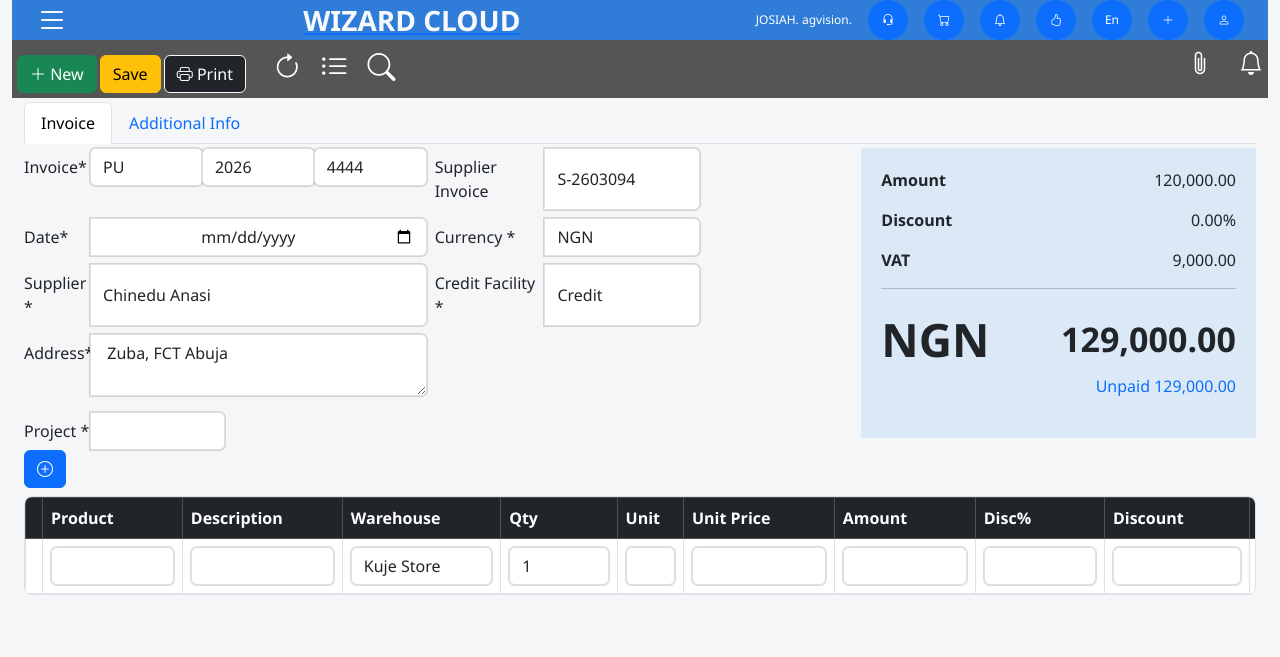
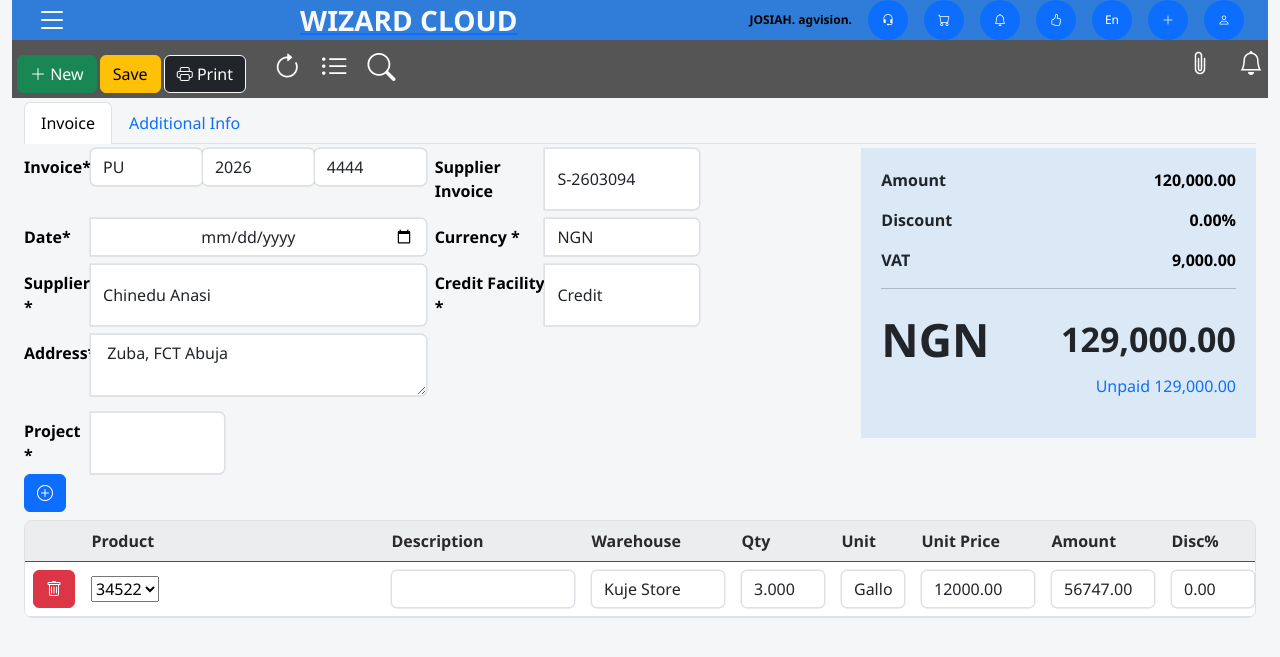
Before and after one commit to Josiah5x/Inventory-Management-System-New, a Django app: page /purchase/update/22/ in a window 1280 px wide. Shown: the top 657 px of the page. Run offline with Django 5.2, Linux system fonts and the light colour scheme; data comes from the database, SQL or seed files in the repository; both versions use the stored data as it was after the commit; some libraries are stand-ins or nearby versions.

Commit message:
work on order and purchase

```diff
--- a/automate1/static/js/script.js
+++ b/automate1/static/js/script.js
@@ -33,7 +33,7 @@ $(document).ready(function () {
     let newRow = `
        <tr>
                 <td>
-                   <button type="button" class="btn btn-danger" id="delete-row">
+                   <button type="button"  class="btn btn-danger remove-row" data-bs-toggle="modal" data-bs-target="#confirmModal" id="delete-row">
                       <i class="bi bi-trash"></i>
                   </button>
                 </td>
@@ -91,6 +91,7 @@ $(document).ready(function () {
         `;
 
     $("#table-body").append(newRow);
+
     let select = $("#table-body tr:last .product-select");
 
     select.append('<option value="">Select Product</option>');
--- a/automate1/templates/update_purchase.html
+++ b/automate1/templates/update_purchase.html
@@ -25,6 +25,11 @@
         font-size: 12px;
     }
 
+    span {
+        color: black;
+        font-weight: 600;
+    }
+
     .summary {
         background: #dbe9f6;
         padding: 20px;
@@ -50,7 +55,7 @@
     .form-control,
     .form-select {
         background: #fff;
-        box-shadow: rgba(0, 0, 0, 0.02) 0px 1px 3px 0px, rgba(27, 31, 35, 0.15) 0px 0px 0px 1px;
+        box-shadow: rgba(0, 0, 0, 0.02) 0px 1px 3px 0px, rgba(27, 31, 35, 0.15) 0px 0px 0px 0.4px;
     }
 
     .add-btn {
@@ -64,6 +69,14 @@
         justify-content: center;
         font-size: 28px;
     }
+
+    .product-code-col {
+    min-width: 280px;
+}
+
+.description-col {
+    min-width: 200px;
+}
 
     .table-container{
     max-height:500px;      /* Adjust the height as needed */
@@ -82,8 +95,8 @@
     position:sticky;
     top:0;
     z-index:10;
-    background:#212529;
-    color:#fff;
+    background:#ebedee;
+    color:#2b2929;
     white-space:nowrap;
 }
 
@@ -93,20 +106,44 @@
     vertical-align:middle;
 }
 
-.product-code-col {
-    min-width: 280px;
+.product-results{
+    position:absolute;
+    top:100%;
+    left:0;
+    right:0;
+    background:#fff;
+    border:1px solid #ddd;
+    max-height:250px;
+    overflow-y:auto;
+    z-index:9999;
+    display:none;
 }
 
-.description-col {
-    min-width: 450px;
+.select2-container--default .select2-selection--single {
+    height: 42px;
+    border: 2px solid #0d6efd;
+    border-radius: 8px;
+    background: #fff;
 }
 
-.product-code-input {
-    min-width: 280px;
+.select2-container--default .select2-selection--single .select2-selection__rendered {
+    line-height: 38px;
+    padding-left: 10px;
+    font-size: 14px;
 }
 
-.description-input {
-    min-width: 450px;
+.select2-container--default .select2-selection--single .select2-selection__arrow {
+    height: 40px;
+}
+
+.product-item{
+    padding:8px 12px;
+    cursor:pointer;
+}
+
+.product-item:hover{
+    background:#0d6efd;
+    color:#fff;
 }
 </style>
 <div class="toolbar d-flex justify-content-between">
@@ -128,6 +165,10 @@
             <li class="nav-item"><a class="nav-link active">Invoice</a></li>
             <li class="nav-item"><a class="nav-link">Additional Info</a></li>
         </ul>
+
+
+
+
         <div class="row mt-1">
             <div class="col-lg-8">
                 <div class="row g-2">
@@ -153,7 +194,6 @@
                             <input class="form-control text-center" type="date" name="date">
                         </div>
                     </div>
-
 
                     <div class="col-md-4">
                         <div class="input-group">
@@ -241,76 +281,85 @@
     </button>
 </div>
         <div class="table-container">
-    <table class="table table-hover table-bordered">
+    <table class="table table-hover">
         <thead class="table-dark sticky-top">
             <tr>
-                <th></th>
-                <th>Product</th>
-                <th>Description</th>
-                <th>Warehouse</th>
-                <th>Qty</th>
-                <th>Unit</th>
-                <th>Unit Price</th>
-                <th>Amount</th>
-                <th>Disc%</th>
-                <th>Discount</th>
-                <th>Gross Amount</th>
-            </tr>
+                        <th>
+                        </th>
+                        <th class="product-code-col">Product</th>
+                        <th class="description-col">Description</th>
+                        <th style="min-width: 150px;">Warehouse</th>
+                        <th style="min-width: 100px;">Qty</th>
+                        <th style="min-width: 80px;">Unit</th>
+                        <th style="min-width: 130px;">Unit Price</th>
+                        <th style="min-width: 120px;">Amount</th>
+                        <th style="min-width: 100px;">Disc%</th>
+                        <th style="min-width: 100px;">Discount</th>
+                        <th style="min-width: 100px;">Gross Amount</th>
+                    </tr>
         </thead>
 
         <tbody id="table-body">
+            {% for item in orderitems %}
 
             <tr>
-                <td></td>
+                <td>
+                   <button type="button"  class="btn btn-danger remove-row" data-bs-toggle="modal" data-bs-target="#confirmModal" id="delete-row">
+                      <i class="bi bi-trash"></i>
+                  </button>
+                </td>
 
-                <td>
-                    <input type="text" class="form-control" name="product_code">
+
+                <td style="min-width:300px;">
+                    <select class="product-selects" name="product_code">
+                        <option value="{{ item.product_code }}">{{ item.product_code }}</option>
+                    </select>
                 </td>
 
                 <td>
-                    <input type="text" class="form-control" name="product_description">
+                    <input type="text" class="form-control" name="product_description" value="{{ item.product_description }}">
                 </td>
 
                 <td>
-                    <input type="text" class="form-control" name="warehouse" value="Kuje Store">
+                    <input type="text" class="form-control" name="warehouse" value="{{item.warehouse}}">
                 </td>
 
                 <td>
-                    <input type="number" class="form-control" name="product_qty" value="1">
+                    <input type="number" class="form-control" name="product_qty" value="{{item.product_qty}}">
                 </td>
 
                 <td>
                     <select class="form-control" name="product_unit">
-                        <option value=""></option>
+                        <option value="{{item.product_unit}}">{{item.product_unit}}</option>
                         <option>Pcs</option>
-                        <option>Lits</option>
-                        <option>SET</option>
-                        <option>Gallons</option>
-                        <option>Meters</option>
+                        <option>Lts</option>
+                        <option>Sets</option>
+                        <option>Gals</option>
+                        <option>Mtrs</option>
                     </select>
                 </td>
 
                 <td>
-                    <input type="text" class="form-control" name="product_price">
+                    <input type="text" class="form-control" name="product_price" value="{{item.product_price}}">
                 </td>
 
                 <td>
-                    <input type="text" class="form-control" name="product_amount" readonly>
+                    <input type="text" class="form-control" name="product_amount" value="{{item.product_amount}}" readonly>
                 </td>
 
                 <td>
-                    <input type="text" class="form-control" name="percentage_discount">
+                    <input type="text" class="form-control" name="percentage_discount" value="{{item.percentage_discount}}">
                 </td>
 
                 <td>
-                    <input type="text" class="form-control" name="discount" readonly>
+                    <input type="text" class="form-control" name="discount" value="{{item.discount}}" readonly>
                 </td>
 
                 <td>
-                    <input type="text" class="form-control" name="gross_amount" readonly>
+                    <input type="text" class="form-control" name="gross_amount" value="{{item.gross_amount}}" readonly>
                 </td>
             </tr>
-
+            {% endfor %}
         </tbody>
 
     </table>
@@ -319,4 +368,23 @@
     </div>
 </form>
 
+<!-- MODAL SECTION -->
+<div class="modal fade" id="confirmModal" tabindex="-1" aria-hidden="true">
+  <div class="modal-dialog modal-dialog-centered">
+    <div class="modal-content">
+      <div class="modal-header">
+        <h5 class="modal-title">Confirm Deletion</h5>
+        <button type="button" class="btn-close" data-bs-dismiss="modal" aria-label="Close"></button>
+      </div>
+      <div class="modal-body">
+        Are you sure you want to remove this row?
+      </div>
+      <div class="modal-footer">
+        <button type="button" class="btn btn-secondary" data-bs-dismiss="modal">No</button>
+        <button type="button" class="btn btn-danger" id="confirmDeleteRow">Yes, Delete</button>
+      </div>
+    </div>
+  </div>
+</div>
+
 {% endblock content %}
--- a/automate1/views.py
+++ b/automate1/views.py
@@ -125,6 +125,8 @@ def Update_Purchase(request, pk):
             request,
             "update_purchase.html",
             {
+                "order": order,
+                "orderitems": order.items.all(),   # All related OrderItems
                 "suppliers": suppliers,
                 "creditfacility": creditfacility,
                 "currencies": currencies,
```
Also changed, not shown: automate1/templates/purchase_invoice.html (+30 -79 lines), db.sqlite3.
